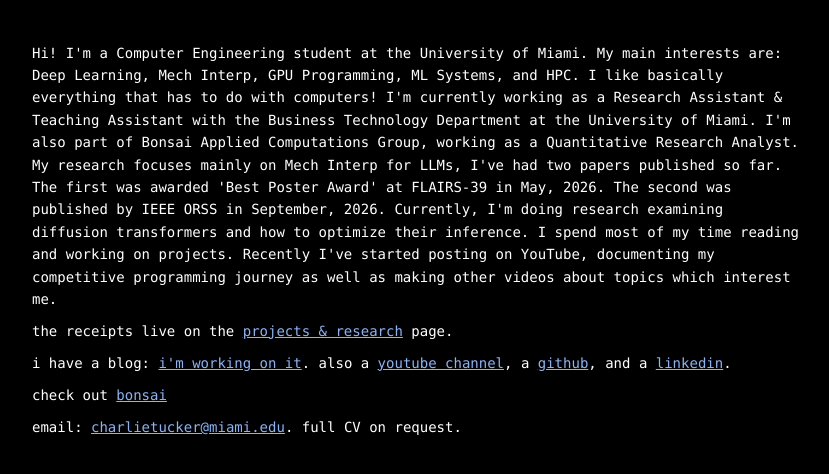
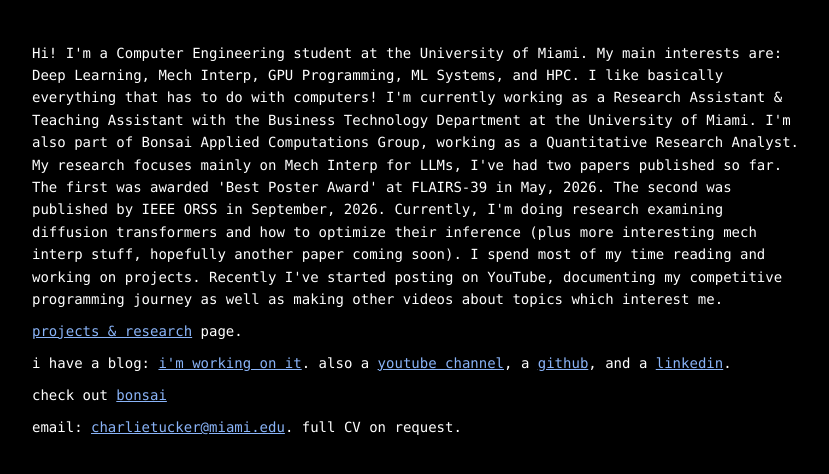
Before and after one commit to charlie-tucker1/charlie-tucker1.github.io, a Jekyll site: the page built from index.html, in a window 1280 px wide. Shown: the top 474 px of the page, without its empty margins (224-1053 px from the left). Built offline with Jekyll 4.4.1, drawn with Linux system fonts in a browser that asks for light colours.

Commit message:
adjusted bio

```diff
--- a/index.html
+++ b/index.html
@@ -5,10 +5,11 @@
 and HPC. I like basically everything that has to do with computers! I'm currently working as a Research Assistant & Teaching Assistant with the Business Technology Department at  the University of Miami.
 I'm also part of Bonsai Applied Computations Group, working as a Quantitative Research Analyst. My research focuses mainly on Mech Interp for LLMs, I've had two papers published so far. The first
 was awarded 'Best Poster Award' at FLAIRS-39 in May, 2026. The second was published by IEEE ORSS in September, 2026. Currently, I'm doing research examining
-diffusion transformers and how to optimize their inference. I spend most of my time reading and working on projects. Recently I've started posting
+diffusion transformers and how to optimize their inference (plus more interesting mech interp stuff, hopefully another paper coming soon).
+ I spend most of my time reading and working on projects. Recently I've started posting
 on YouTube, documenting my competitive programming journey as well as making other videos about topics which interest me.</p>
 
-<p>the receipts live on the <a href="/projects/">projects &amp; research</a> page.</p>
+<p><a href="/projects/">projects &amp; research</a> page.</p>
 
 <p>i have a blog: <a href="/blog/">i'm working on it</a>. also a
 <a href="https://www.youtube.com/@bytesnotflops">youtube channel</a>, a
```
